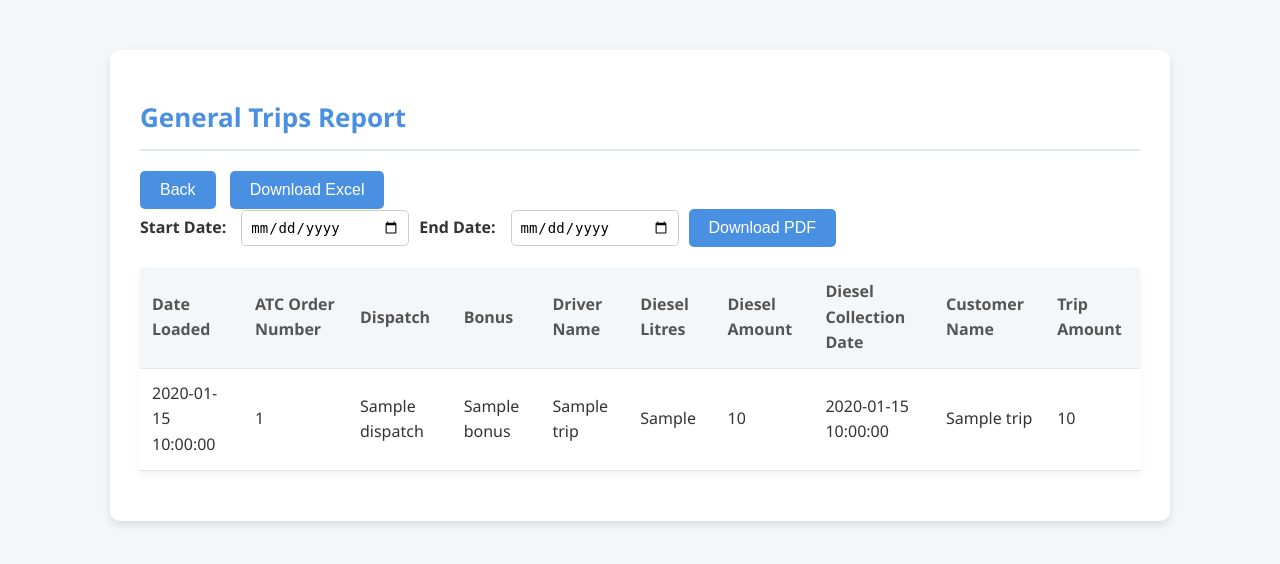
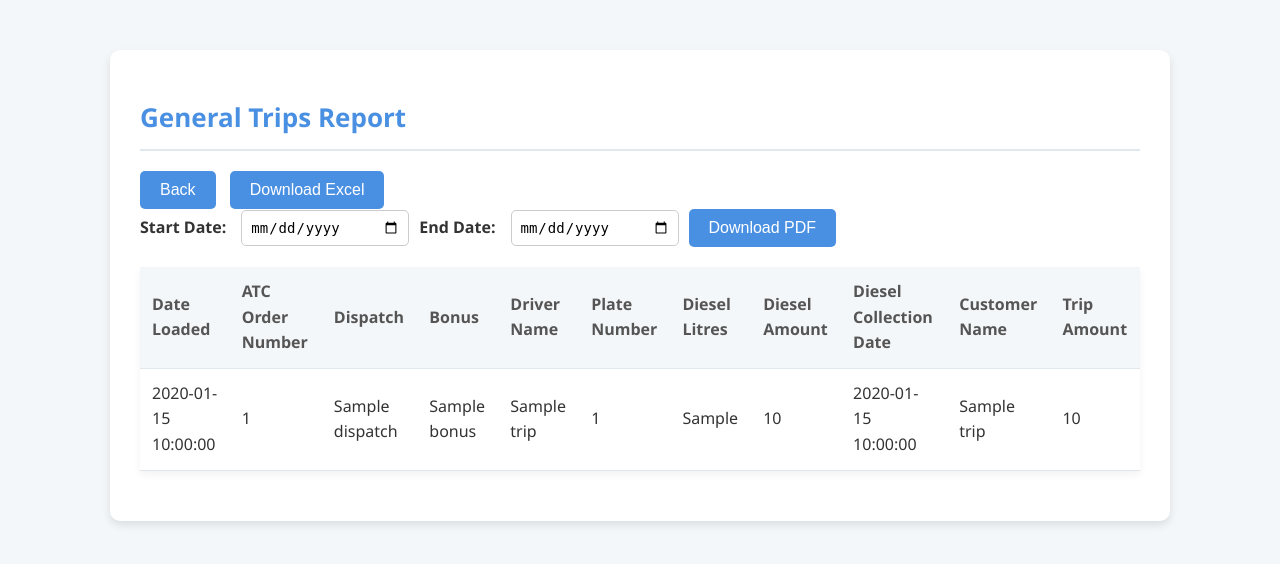
Before and after one commit to ebohsamuel/driver_details_project, a FastAPI app: template driver_app/templates/general-trip-report.html in a window 1280 px wide. Shown: the top 564 px of the page. Run offline with FastAPI, Linux system fonts and the light colour scheme; the template is opened without the code that fills it: most values are stand-ins (such as "Sample title", 1, 10 or a date in 2020).

Commit message:
updating template files

```diff
--- a/driver_app/templates/general-expense-report.html
+++ b/driver_app/templates/general-expense-report.html
@@ -112,6 +112,7 @@
                     <th>Date</th>
                     <th>Description</th>
                     <th>Driver Name</th>
+                    <th>Plate Number</th>
                     <th>Amount</th>
                 </tr>
             </thead>
@@ -121,6 +122,7 @@
                     <td>{{ expense.date }}</td>
                     <td>{{ expense.description }}</td>
                     <td>{{ expense.driver.first_name }}</td>
+                    <td>{{ expense.driver.plate_number }}</td>
                     <td>{{ expense.amount }}</td>
                 </tr>
                 {% endfor %}
--- a/driver_app/templates/general-trip-report.html
+++ b/driver_app/templates/general-trip-report.html
@@ -114,6 +114,7 @@
                     <th>Dispatch</th>
                     <th>Bonus</th>
                     <th>Driver Name</th>
+                    <th>Plate Number</th>
                     <th>Diesel Litres</th>
                     <th>Diesel Amount</th>
                     <th>Diesel Collection Date</th>
@@ -129,6 +130,7 @@
                     <td>{{ trip.dispatch }}</td>
                     <td>{{ trip.bonus }}</td>
                     <td>{{ trip.driver_name }}</td>
+                    <td>{{ trip.driver.plate_number }}</td>
                     <td>{{ trip.diesel_litres }}</td>
                     <td>{{ trip.diesel_amount }}</td>
                     <td>{{ trip.diesel_date }}</td>
--- a/driver_app/templates/pdf_general_expenses_report.html
+++ b/driver_app/templates/pdf_general_expenses_report.html
@@ -107,6 +107,7 @@
                     <th>Date</th>
                     <th>Description</th>
                     <th>Driver Name</th>
+                    <th>Plate Number</th>
                     <th>Amount</th>
                 </tr>
             </thead>
@@ -116,6 +117,7 @@
                     <td>{{ expense.date }}</td>
                     <td>{{ expense.description }}</td>
                     <td>{{ expense.driver_name }}</td>
+                    <td>{{ expense.driver.plate_number }}</td>
                     <td>{{ expense.amount }}</td>
                 </tr>
                 {% endfor %}
--- a/driver_app/templates/pdf_general_trip_report.html
+++ b/driver_app/templates/pdf_general_trip_report.html
@@ -117,6 +117,7 @@
                     <th>Dispatch</th>
                     <th>Bonus</th>
                     <th>Driver Name</th>
+                    <th>Plate Number</th>
                     <th>Diesel Litres</th>
                     <th>Diesel Amount</th>
                     <th>Diesel Collection Date</th>
@@ -132,6 +133,7 @@
                     <td>{{ trip.dispatch }}</td>
                     <td>{{ trip.bonus }}</td>
                     <td>{{ trip.driver_name }}</td>
+                    <td>{{ trip.driver.plate_number }}</td>
                     <td>{{ trip.diesel_litres }}</td>
                     <td>{{ trip.diesel_amount }}</td>
                     <td>{{ trip.diesel_date }}</td>
```
